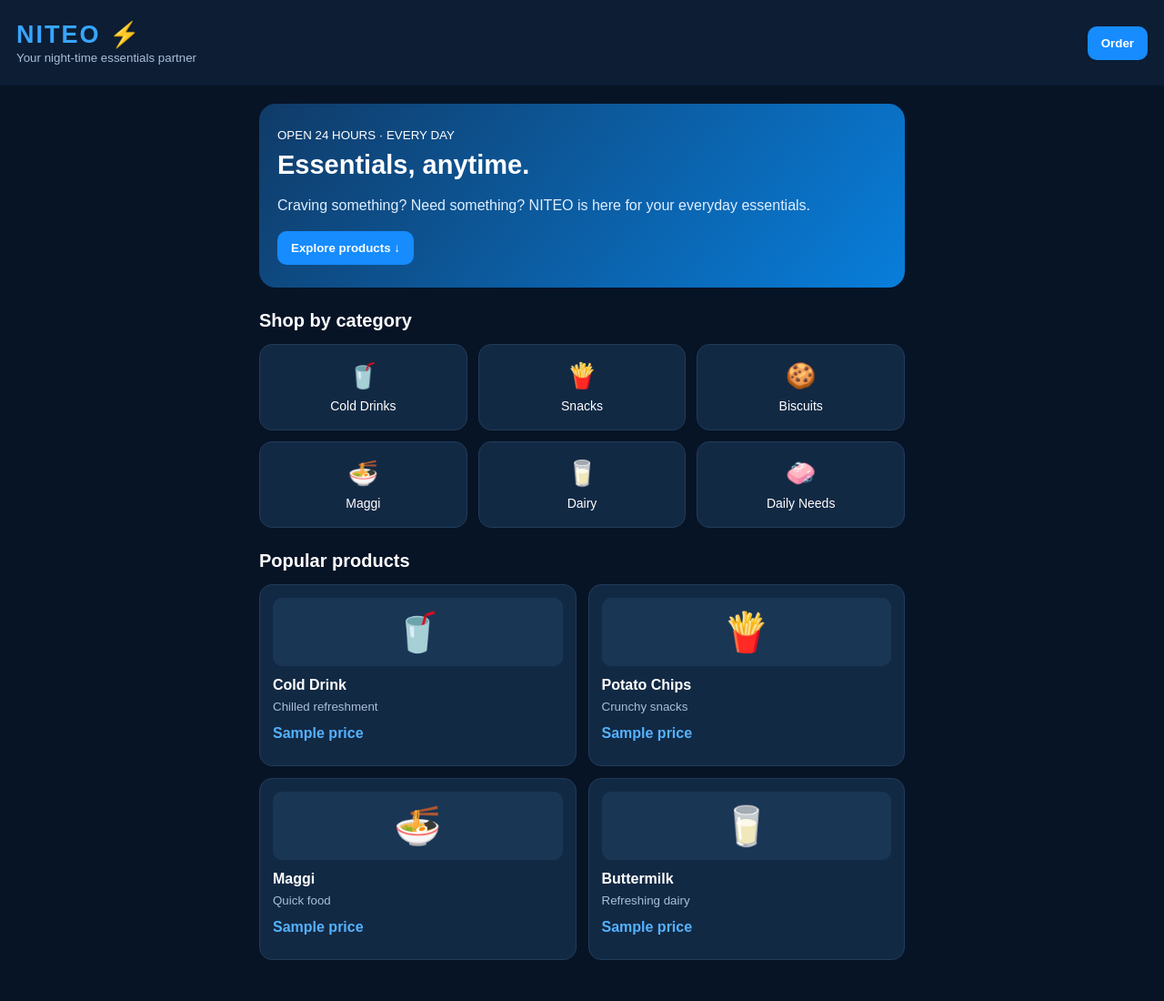
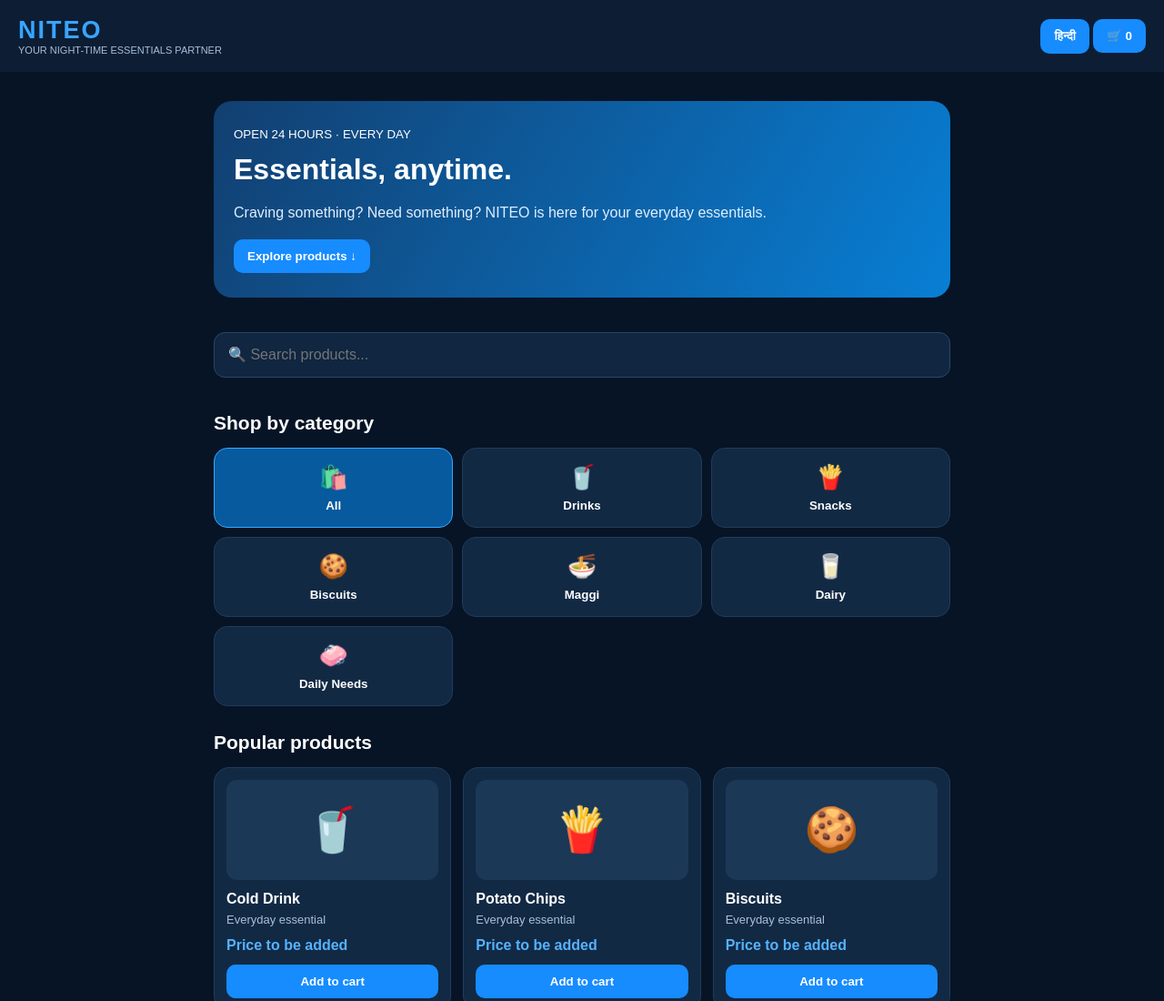
Before and after one commit to pradeepgameti248-lab/Niteo-app, a plain HTML site: page index.html in a window 1280 px wide. Shown: the top 1100 px of the page at 91% size. Drawn offline with Linux system fonts and the light colour scheme.

Commit message:
Update index.html

```diff
--- a/index.html
+++ b/index.html
@@ -3,65 +3,145 @@
 <html lang="en">
 <head>
 <meta charset="UTF-8">
-<meta name="viewport" content="width=device-width, initial-scale=1.0">
+<meta name="viewport" content="width=device-width, initial-scale=1">
 <meta name="theme-color" content="#071426">
 <title>NITEO | Night Essentials</title>
 <style>
 *{box-sizing:border-box}
-body{margin:0;background:#071426;color:white;font-family:Arial,sans-serif}
-header{padding:22px 18px;background:#0c1d34;display:flex;justify-content:space-between;align-items:center}
+body{margin:0;background:#071426;color:#fff;font-family:Arial,sans-serif}
+header{padding:18px 20px;background:#0c1d34;display:flex;justify-content:space-between;align-items:center;position:sticky;top:0;z-index:5}
 .logo{font-size:27px;font-weight:900;color:#38a5ff;letter-spacing:2px}
-header small{color:#a9bfd9}
-button{border:0;border-radius:10px;padding:11px 15px;background:#168cff;color:white;font-weight:bold}
-main{padding:20px;max-width:750px;margin:auto}
-.hero{padding:25px 20px;border-radius:18px;background:linear-gradient(130deg,#103b68,#087edb);margin-bottom:24px}
-.hero h1{font-size:29px;margin:8px 0}
-.hero p{color:#e0efff;line-height:1.5}
-h2{font-size:20px;margin:25px 0 14px}
-.categories{display:grid;grid-template-columns:repeat(3,1fr);gap:12px}
-.category{background:#122944;border:1px solid #203c5b;border-radius:14px;padding:18px 5px;text-align:center;font-size:14px}
-.category span{display:block;font-size:27px;margin-bottom:9px}
-.products{display:grid;grid-template-columns:repeat(2,1fr);gap:13px}
-.product{background:#122944;border:1px solid #203c5b;border-radius:14px;padding:14px}
-.product .pic{height:75px;display:grid;place-items:center;font-size:42px;background:#1a3655;border-radius:10px}
-.product h3{font-size:16px;margin:12px 0 5px}
-.product small{color:#a9bfd9}
+.tag{font-size:11px;color:#a9bfd9}
+button{border:0;border-radius:10px;padding:11px 15px;background:#168cff;color:white;font-weight:bold;cursor:pointer}
+main{padding:20px;max-width:850px;margin:auto}
+.hero{padding:27px 22px;border-radius:20px;background:linear-gradient(120deg,#123f70,#087fd5);margin:12px 0 28px}
+.hero h1{font-size:32px;margin:12px 0}
+.hero p{line-height:1.6;color:#e0efff}
+input{width:100%;padding:15px;border:1px solid #294766;border-radius:12px;background:#102641;color:white;font-size:16px;margin:10px 0}
+h2{font-size:21px;margin:28px 0 15px}
+.categories{display:grid;grid-template-columns:repeat(3,1fr);gap:10px}
+.category{background:#122944;border:1px solid #203c5b;border-radius:15px;padding:16px 5px;text-align:center;color:white}
+.category span{display:block;font-size:26px;margin-bottom:8px}
+.category.active{background:#075a9e;border-color:#38a5ff}
+.products{display:grid;grid-template-columns:repeat(2,minmax(0,1fr));gap:13px}
+.product{background:#122944;border:1px solid #203c5b;border-radius:17px;padding:13px}
+.pic{height:110px;border-radius:12px;background:#1b3857;display:grid;place-items:center;font-size:48px}
+.product h3{margin:12px 0 6px;font-size:16px}
+.product p{color:#a9bfd9;font-size:13px;margin:5px 0}
 .price{color:#55b2ff;font-weight:bold;margin:12px 0}
+.product button{width:100%}
+.cart{background:#102641;border:1px solid #294766;padding:16px;border-radius:15px;margin-top:25px}
+.cartline{display:flex;justify-content:space-between;gap:10px;padding:9px 0;border-bottom:1px solid #294766}
 footer{text-align:center;padding:25px;color:#8da8c5;font-size:13px}
+@media(min-width:650px){.products{grid-template-columns:repeat(3,1fr)}}
 </style>
 </head>
 <body>
 <header>
-<div>
-<div class="logo">NITEO ⚡</div>
-<small>Your night-time essentials partner</small>
-</div>
-<button onclick="alert('WhatsApp ordering will be connected in a future module.')">Order</button>
+ <div>
+  <div class="logo">NITEO</div>
+  <div class="tag">YOUR NIGHT-TIME ESSENTIALS PARTNER</div>
+ </div>
+ <div>
+  <button onclick="changeLang()" id="lang">हिन्दी</button>
+  <button onclick="showCart()">🛒 <span id="count">0</span></button>
+ </div>
 </header>
+
 <main>
-<section class="hero">
-<small>OPEN 24 HOURS · EVERY DAY</small>
-<h1>Essentials, anytime.</h1>
-<p>Craving something? Need something? NITEO is here for your everyday essentials.</p>
-<button onclick="document.getElementById('products').scrollIntoView({behavior:'smooth'})">Explore products ↓</button>
-</section>
-<h2>Shop by category</h2>
-<div class="categories">
-<div class="category"><span>🥤</span>Cold Drinks</div>
-<div class="category"><span>🍟</span>Snacks</div>
-<div class="category"><span>🍪</span>Biscuits</div>
-<div class="category"><span>🍜</span>Maggi</div>
-<div class="category"><span>🥛</span>Dairy</div>
-<div class="category"><span>🧼</span>Daily Needs</div>
-</div>
-<h2 id="products">Popular products</h2>
-<div class="products">
-<div class="product"><div class="pic">🥤</div><h3>Cold Drink</h3><small>Chilled refreshment</small><div class="price">Sample price</div></div>
-<div class="product"><div class="pic">🍟</div><h3>Potato Chips</h3><small>Crunchy snacks</small><div class="price">Sample price</div></div>
-<div class="product"><div class="pic">🍜</div><h3>Maggi</h3><small>Quick food</small><div class="price">Sample price</div></div>
-<div class="product"><div class="pic">🥛</div><h3>Buttermilk</h3><small>Refreshing dairy</small><div class="price">Sample price</div></div>
-</div>
+ <section class="hero">
+  <small id="open">OPEN 24 HOURS · EVERY DAY</small>
+  <h1 id="headline">Essentials, anytime.</h1>
+  <p id="intro">Craving something? Need something? NITEO is here for your everyday essentials.</p>
+  <button onclick="document.getElementById('products').scrollIntoView({behavior:'smooth'})" id="explore">Explore products ↓</button>
+ </section>
+
+ <input id="search" placeholder="🔍 Search products..." oninput="renderProducts()">
+
+ <h2 id="catTitle">Shop by category</h2>
+ <div class="categories" id="categories"></div>
+
+ <h2 id="popular">Popular products</h2>
+ <div class="products" id="products"></div>
+
+ <section class="cart" id="cart">
+  <h2 id="cartTitle">Your cart</h2>
+  <div id="cartItems">Your cart is empty.</div>
+  <h3 id="total">Total: ₹0</h3>
+  <button onclick="checkout()" id="checkout">Continue</button>
+  <p id="note" style="color:#a9bfd9;font-size:12px">Demo cart. Online ordering will be connected in the next development stage.</p>
+ </section>
 </main>
+
 <footer>© NITEO · Your night-time essentials partner</footer>
+
+<script>
+const items=[
+ {id:1,name:"Cold Drink",hi:"कोल्ड ड्रिंक",cat:"Drinks",emoji:"🥤",price:0},
+ {id:2,name:"Potato Chips",hi:"आलू चिप्स",cat:"Snacks",emoji:"🍟",price:0},
+ {id:3,name:"Biscuits",hi:"बिस्कुट",cat:"Biscuits",emoji:"🍪",price:0},
+ {id:4,name:"Maggi",hi:"मैगी",cat:"Maggi",emoji:"🍜",price:0},
+ {id:5,name:"Milk",hi:"दूध",cat:"Dairy",emoji:"🥛",price:0},
+ {id:6,name:"Daily Needs",hi:"रोजमर्रा का सामान",cat:"Daily Needs",emoji:"🧼",price:0}
+];
+const cats=[
+ {name:"All",hi:"सभी",emoji:"🛍️"},
+ {name:"Drinks",hi:"ड्रिंक्स",emoji:"🥤"},
+ {name:"Snacks",hi:"स्नैक्स",emoji:"🍟"},
+ {name:"Biscuits",hi:"बिस्कुट",emoji:"🍪"},
+ {name:"Maggi",hi:"मैगी",emoji:"🍜"},
+ {name:"Dairy",hi:"डेयरी",emoji:"🥛"},
+ {name:"Daily Needs",hi:"जरूरत का सामान",emoji:"🧼"}
+];
+let hindi=false,active="All",cart={};
+
+function renderCategories(){
+ document.getElementById("categories").innerHTML=cats.map(c=>
+ `<button class="category ${active===c.name?'active':''}" onclick="choose('${c.name}')"><span>${c.emoji}</span>${hindi?c.hi:c.name}</button>`
+ ).join("");
+}
+function choose(c){active=c;renderCategories();renderProducts()}
+function renderProducts(){
+ const q=document.getElementById("search").value.toLowerCase();
+ const list=items.filter(p=>(active==="All"||p.cat===active)&&
+ (p.name.toLowerCase().includes(q)||p.hi.includes(q)));
+ document.getElementById("products").innerHTML=list.map(p=>
+ `<article class="product"><div class="pic">${p.emoji}</div>
+ <h3>${hindi?p.hi:p.name}</h3>
+ <p>${hindi?"रोजमर्रा की जरूरत":"Everyday essential"}</p>
+ <div class="price">${p.price? "₹"+p.price : (hindi?"कीमत जल्द":"Price to be added")}</div>
+ <button onclick="add(${p.id})">${hindi?"कार्ट में जोड़ें":"Add to cart"}</button></article>`
+ ).join("")||"<p>No products found.</p>";
+}
+function add(id){cart[id]=(cart[id]||0)+1;renderCart()}
+function renderCart(){
+ let count=Object.values(cart).reduce((a,b)=>a+b,0);
+ document.getElementById("count").textContent=count;
+ let total=0;
+ let lines=Object.entries(cart).map(([id,qty])=>{
+ let p=items.find(x=>x.id==id);total+=p.price*qty;
+ return `<div class="cartline"><span>${hindi?p.hi:p.name} × ${qty}</span><button onclick="removeItem(${id})">−</button></div>`;
+ });
+ document.getElementById("cartItems").innerHTML=lines.join("")||(hindi?"आपका कार्ट खाली है।":"Your cart is empty.");
+ document.getElementById("total").textContent=(hindi?"कुल: ₹":"Total: ₹")+total;
+}
+function removeItem(id){if(cart[id]>1)cart[id]--;else delete cart[id];renderCart()}
+function showCart(){document.getElementById("cart").scrollIntoView({behavior:"smooth"})}
+function checkout(){alert(hindi?"ऑनलाइन ऑर्डर सुविधा अगले चरण में जोड़ी जाएगी।":"Online ordering will be connected in the next development stage.")}
+function changeLang(){
+ hindi=!hindi;
+ document.getElementById("lang").textContent=hindi?"English":"हिन्दी";
+ document.getElementById("headline").textContent=hindi?"हर समय जरूरी सामान":"Essentials, anytime.";
+ document.getElementById("intro").textContent=hindi?"आपकी रोजमर्रा की जरूरतों के लिए NITEO हमेशा तैयार है।":"Craving something? Need something? NITEO is here for your everyday essentials.";
+ document.getElementById("explore").textContent=hindi?"प्रोडक्ट देखें ↓":"Explore products ↓";
+ document.getElementById("catTitle").textContent=hindi?"कैटेगरी चुनें":"Shop by category";
+ document.getElementById("popular").textContent=hindi?"लोकप्रिय प्रोडक्ट":"Popular products";
+ document.getElementById("cartTitle").textContent=hindi?"आपका कार्ट":"Your cart";
+ document.getElementById("checkout").textContent=hindi?"आगे बढ़ें":"Continue";
+ document.getElementById("open").textContent=hindi?"24 घंटे · हर दिन खुला":"OPEN 24 HOURS · EVERY DAY";
+ renderCategories();renderProducts();renderCart();
+}
+renderCategories();renderProducts();renderCart();
+</script>
 </body>
 </html>
```
